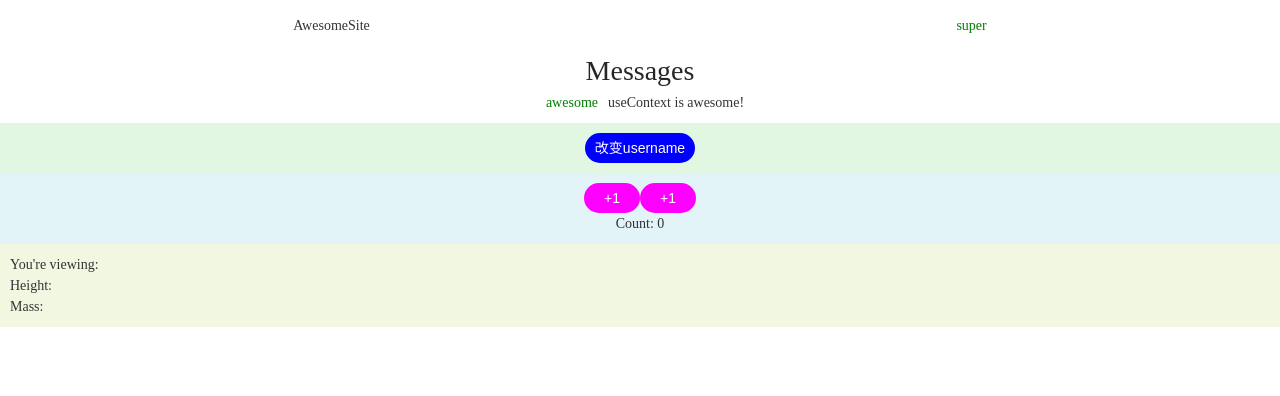
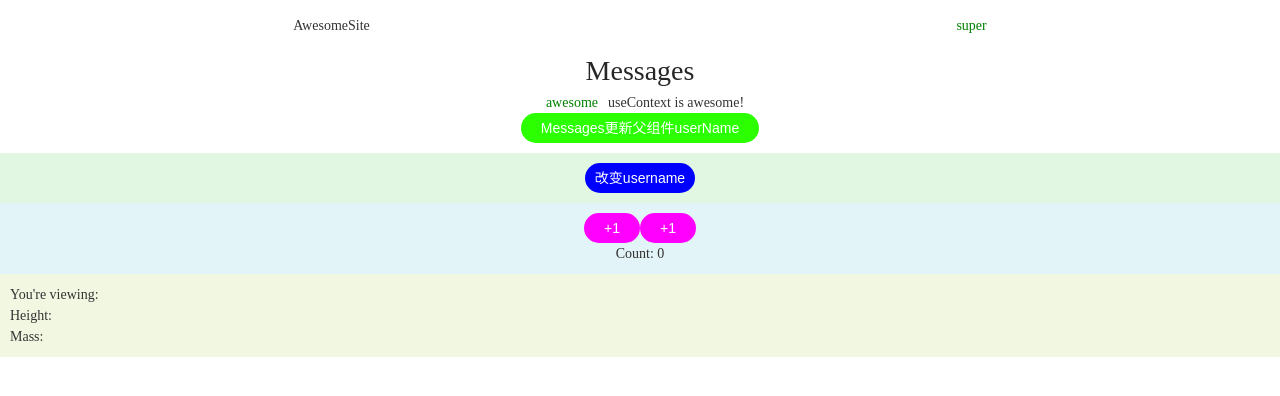
Before and after one commit to MusicTen/react-h5, a React (Create React App) app: page /hooks in a window 1280 px wide. Shown: the top 396 px of the page. Built offline with nearby package versions, Linux system fonts and the light colour scheme; no server answers.

Commit message:
test: 💍 动态路由及404

```diff
--- a/src/App.js
+++ b/src/App.js
@@ -5,23 +5,30 @@ import React from 'react';
   2 导入页面组件
   3 配置路由规则
 */
-import { BrowserRouter as Router, Route, Redirect} from 'react-router-dom'
+import { BrowserRouter as Router, Route, Redirect, Switch} from 'react-router-dom'
 
 // 导入页面组件
 import Home from './pages/Home'
 import Map from './pages/Map'
 import Test from './pages/Test'
 import HooksDemo from './pages/HooksDemo'
+import AA from './pages/AA'
+import NotFound from './pages/NotFound'
 
 function App() {
   return (
     <div className="app">
       <Router>
-        <Route exact path="/" render={() => <Redirect to="/home" />}></Route>
-        <Route path="/home" component={Home}></Route>
-        <Route path="/map" component={Map}></Route>
-        <Route path="/test" component={Test}></Route>
-        <Route path="/hooks" component={HooksDemo}></Route>
+        <Switch>
+          <Route exact path="/" render={() => <Redirect to="/home" />}></Route>
+          <Route path="/home" component={Home}></Route>
+          <Route path="/map" component={Map}></Route>
+          <Route exact path="/test" component={Test}></Route>
+          <Route path="/test/:id" component={AA}></Route>
+          <Route path="/hooks" component={HooksDemo}></Route>
+          { /* Switch 在其中的<Route>在路径相同的情况下，只匹配第一个，这个可以避免重复匹配。也用来匹配404页面 */ }
+          <Route component={NotFound} />
+        </Switch>
       </Router>
     </div>
   )
--- a/src/index.js
+++ b/src/index.js
@@ -14,7 +14,7 @@ import './index.css'
 import App from './App'
 
 console.log('env:', process.env.REACT_APP_BASEURL)
-console.log('React:', React)
+// console.log('React:', React)
 
 // 渲染根组件
 ReactDOM.render(<App />, document.getElementById('root'))
--- /dev/null
+++ b/src/pages/AA/index.js
@@ -0,0 +1,8 @@
+import React from 'react'
+
+export default function AA(props) {
+  console.log(props.match.params.id)
+  return (
+    <div>动态路由</div>
+  )
+}
--- a/src/pages/HooksDemo/Messages.js
+++ b/src/pages/HooksDemo/Messages.js
@@ -2,12 +2,13 @@ import React, { useContext } from 'react'
 import AppContext from './context'
 
 export default function Messages() {
-  const { username } = useContext(AppContext)
+  const { username, setAwesome } = useContext(AppContext)
 
   return (
     <div className="messages">
       <h1>Messages</h1>
       <p><span>{ username }</span>useContext is awesome!</p>
+      <button onClick={() => setAwesome(456)}>Messages更新父组件userName</button>
     </div>
   )
 }
--- a/src/pages/HooksDemo/Navbar.js
+++ b/src/pages/HooksDemo/Navbar.js
@@ -2,7 +2,7 @@ import React, { useContext } from 'react'
 import AppContext from './context'
 
 export default function Navbar(props) {
-  console.log('父子传值:', props)
+  // console.log('父子传值:', props)
   const { tabItem } = useContext(AppContext)
   return (
     <div className="navbar">
--- a/src/pages/HooksDemo/index.js
+++ b/src/pages/HooksDemo/index.js
@@ -1,14 +1,18 @@
 import React, { useState, useReducer, useEffect } from 'react'
+
+// React Hooks 的设计目的，就是加强版函数组件，完全不使用"类"，就能写出一个全功能的组件
 
 // React Hooks 的意思是，组件尽量写成纯函数，如果需要外部功能和副作用，就用钩子把外部代码"钩"进来
 // React Hooks 就是那些钩子
 // React 默认提供了一些常用钩子，你也可以封装自己的钩子
 
 // React 默认提供的四个最常用的钩子:
-// useState()：状态钩子
-// useContext()：共享状态钩子
-// useReducer()：action 钩子
-// useEffect()：副作用钩子
+/*
+  useState()：状态钩子
+  useContext()：共享状态钩子
+  useReducer()：action 钩子
+  useEffect()：副作用钩子
+*/
 
 // 所有的钩子都是为函数引入外部功能，所以 React 约定，钩子一律使用use前缀命名，便于识别。你要使用 xxx 功能，钩子就命名为 usexxx。
 
@@ -70,7 +74,8 @@ export default function HooksDemo() {
     <AppContext.Provider
       value={{
         tabItem: 'super',
-        username: awesome
+        username: awesome,
+        setAwesome // 通过 Provider.value 将方法提供出去
       }}
     >
       <div className="App">
--- a/src/pages/HooksDemo/index.scss
+++ b/src/pages/HooksDemo/index.scss
@@ -49,4 +49,13 @@
       padding: 0 10px;
     }
   }
+  button {
+    height: 30px;
+    line-height: 30px;
+    border: none;
+    border-radius: 15px;
+    background-color: rgb(43, 255, 0);
+    color: #fff;
+    padding: 0 20px;
+  }
 }
--- /dev/null
+++ b/src/pages/NotFound/index.js
@@ -0,0 +1,7 @@
+import React from 'react'
+
+export default function NotFound() {
+  return (
+    <div style={{textAlign: "center", lineHeight: '50px'}}>404</div>
+  )
+}
```
Also changed, not shown: src/pages/HooksDemo/context.js (+10 -0 lines).
